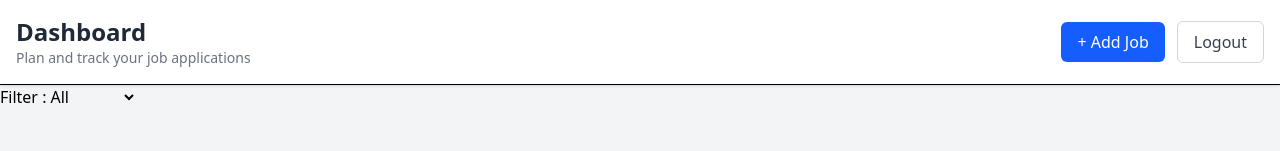
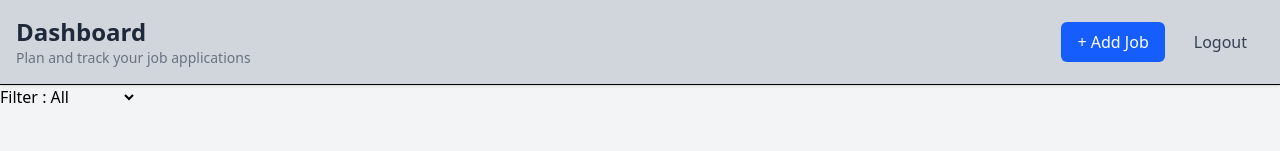
Before and after one commit to itsgauravkumar07/job-tracker, a React (Vite) app: page /dashboard in a window 1280 px wide. Shown: the top 151 px of the page. Built offline with nearby package versions, Linux system fonts and the light colour scheme; no server answers; sample sign-in values are in the browser's storage.

Commit message:
change the color of navbar

```diff
--- a/src/pages/Dashboard.jsx
+++ b/src/pages/Dashboard.jsx
@@ -15,7 +15,7 @@ export default function Dashboard({ jobApplication, handleDelete }) {
   return (
     <div className="min-h-screen bg-gray-100">
       {/* Navbar */}
-      <nav className="sticky top-0 z-50 bg-white border-b shadow-sm">
+      <nav className="sticky top-0 z-50 bg-gray-300 border-b shadow-sm">
         <div className="max-w-7xl mx-auto px-4 py-4 flex items-center justify-between">
           <div>
             <h1 className="text-xl sm:text-2xl font-semibold text-gray-800">
```
